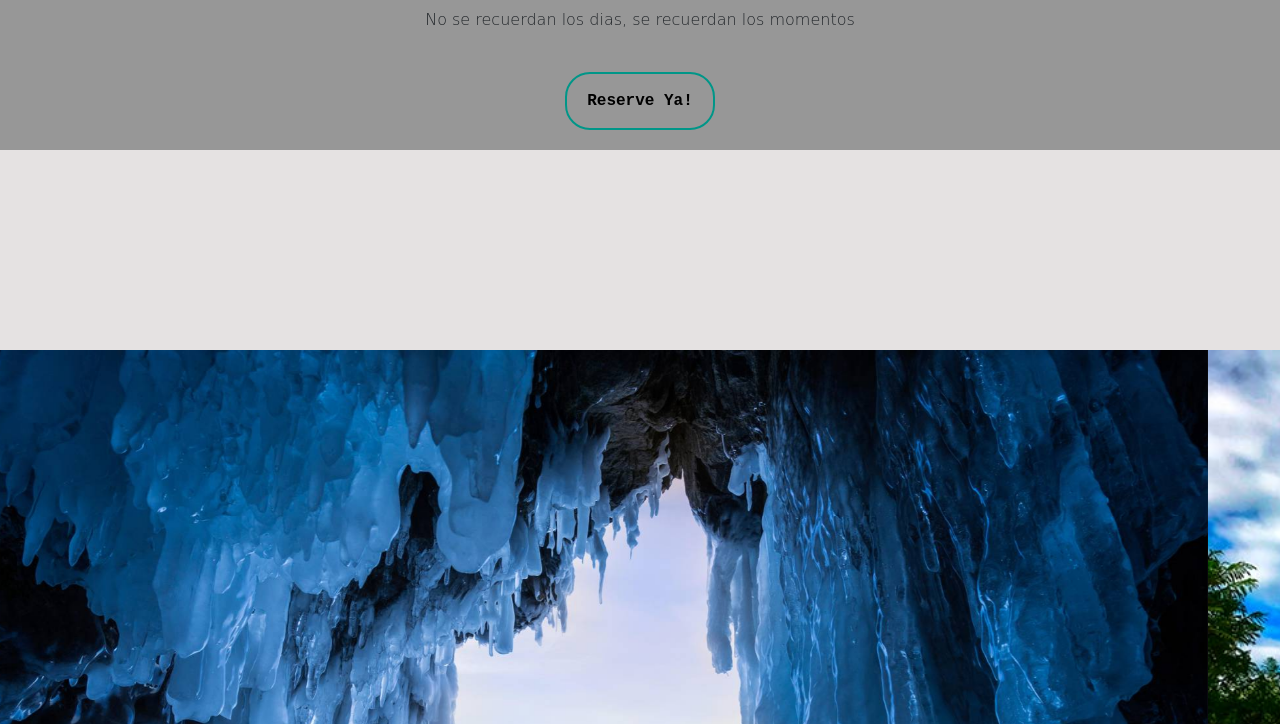
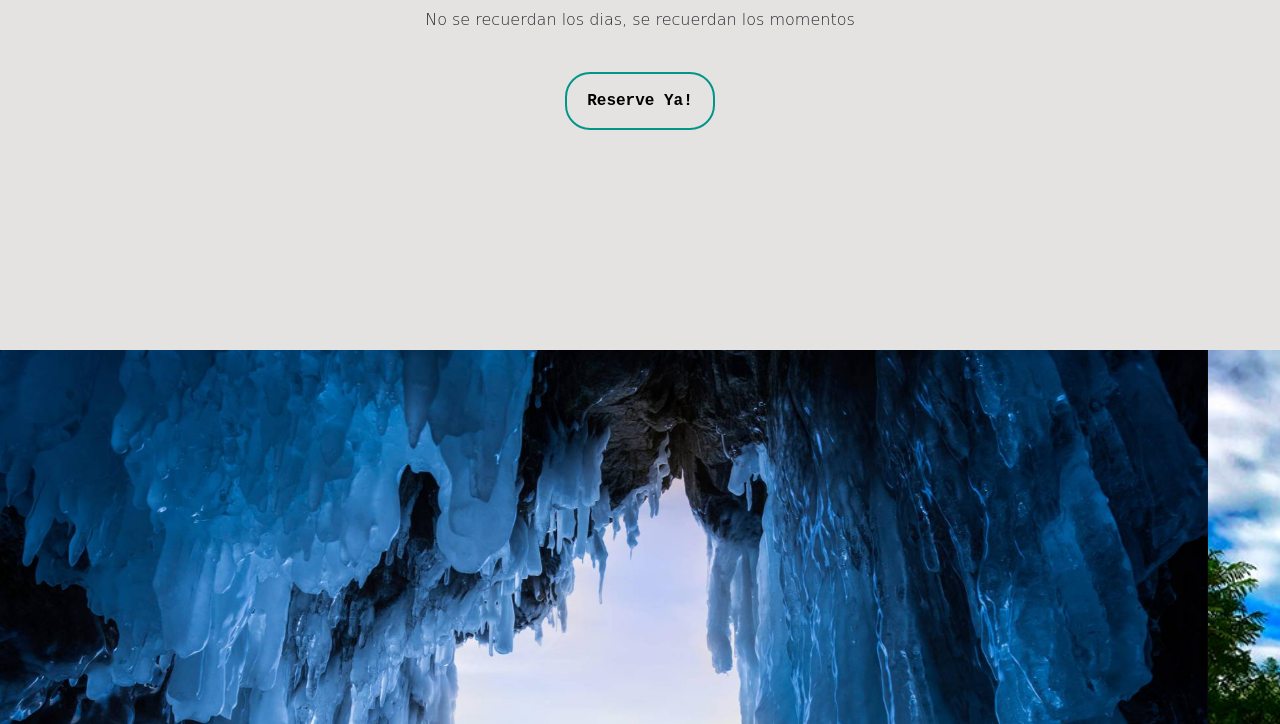
Before and after one commit to francasanas/nuevoproyectofinalandatelopido, a website: page index.html in a window 1280 px wide. Shown: the part 376-1100 px from the top of the page. Drawn offline with nearby package versions, Linux system fonts and the light colour scheme; a web font is replaced by a local one.

Commit message:
sinbackgroundentitulo

```diff
--- a/scss/estilo.scss
+++ b/scss/estilo.scss
@@ -15,7 +15,6 @@
     margin: 0;
     font-family: monospace;
     .contenido{
-        background-color: #979797;
         width: 100%;
         position: relative;
         text-align: center;
```
Also changed, not shown: css/indexestilo.css.
